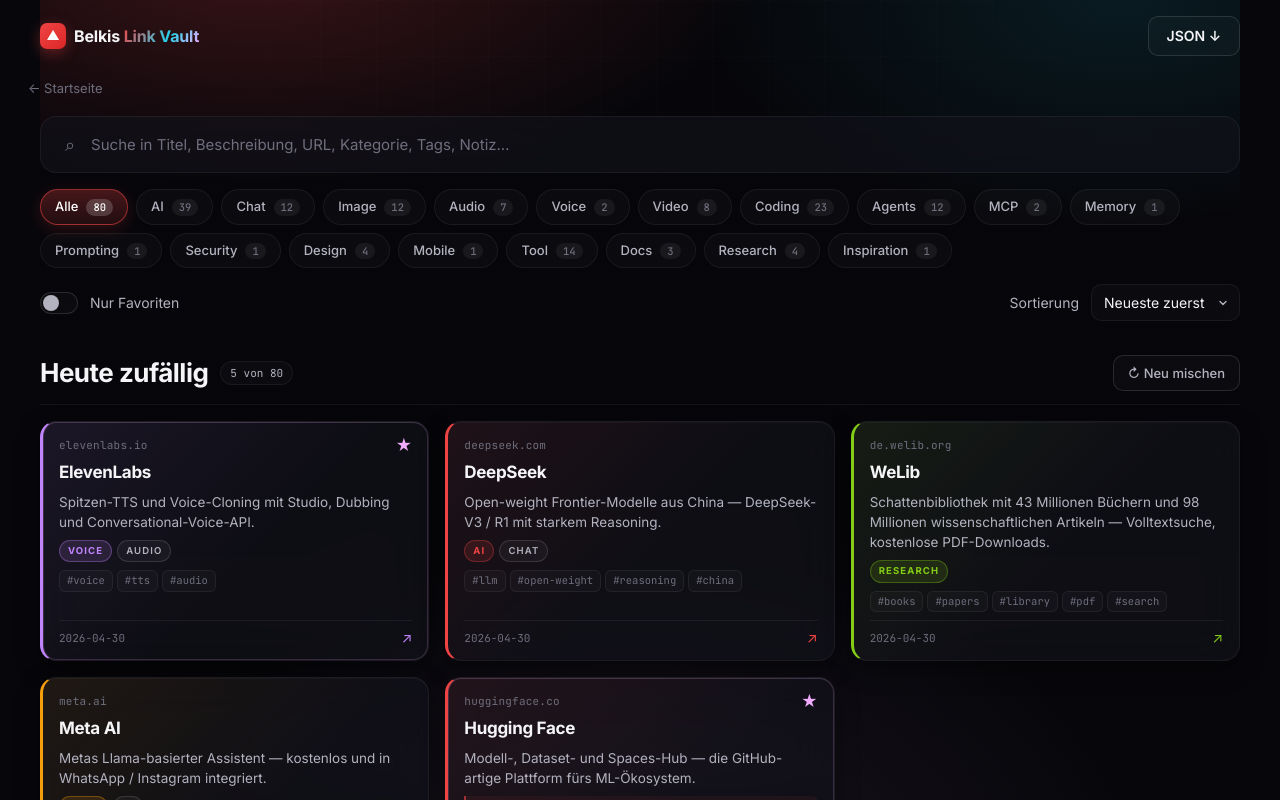
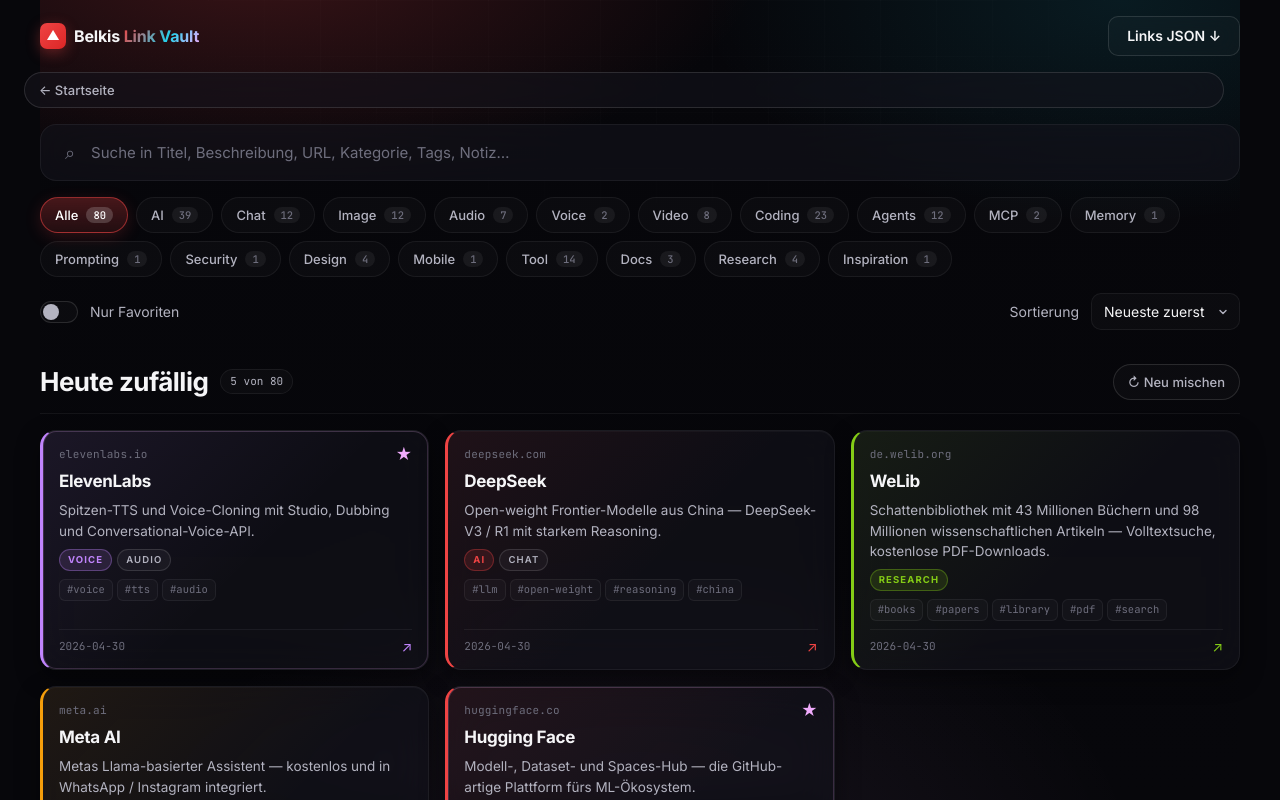
Before and after one commit to BEKO2210/link-vault, a React (Vite) app: page / in a window 1280 px wide. Both pictures are taken after a click on the button 218 px from the left and 643 px from the top of the page. Shown: the top 800 px of the page. Built offline with nearby package versions, Linux system fonts and the light colour scheme.

Commit message:
feat(export): make JSON button context-aware and unify all back-buttons

```diff
--- a/src/App.tsx
+++ b/src/App.tsx
@@ -241,30 +241,75 @@ export function App() {
     persistDrafts(drafts.filter((d) => d.id !== id))
   }
 
-  const exportAll = () => {
-    const blob = new Blob([JSON.stringify(allLinks, null, 2)], {
+  const activeWorkflow =
+    route.name === 'workflow' ? workflows.find((w) => w.id === route.id) : undefined
+  const activePrompt =
+    route.name === 'prompt' ? prompts.find((p) => p.id === route.id) : undefined
+
+  const downloadJson = (data: unknown, filename: string) => {
+    const blob = new Blob([JSON.stringify(data, null, 2)], {
       type: 'application/json',
     })
     const a = document.createElement('a')
     a.href = URL.createObjectURL(blob)
-    a.download = 'belkis-link-vault.json'
+    a.download = filename
     document.body.appendChild(a)
     a.click()
     a.remove()
     URL.revokeObjectURL(a.href)
   }
 
-  const activeWorkflow =
-    route.name === 'workflow' ? workflows.find((w) => w.id === route.id) : undefined
-  const activePrompt =
-    route.name === 'prompt' ? prompts.find((p) => p.id === route.id) : undefined
+  const exportCurrent = () => {
+    switch (route.name) {
+      case 'links':
+        return downloadJson(allLinks, 'belkis-links.json')
+      case 'workflows':
+        return downloadJson(workflows, 'belkis-workflows.json')
+      case 'workflow':
+        return activeWorkflow
+          ? downloadJson(activeWorkflow, `workflow-${activeWorkflow.id}.json`)
+          : undefined
+      case 'prompts':
+        return downloadJson(prompts, 'belkis-prompts.json')
+      case 'prompt':
+        return activePrompt
+          ? downloadJson(activePrompt, `prompt-${activePrompt.id}.json`)
+          : undefined
+      default:
+        return downloadJson(
+          { links: allLinks, workflows, prompts },
+          'belkis-vault.json',
+        )
+    }
+  }
+
+  const exportLabel = (() => {
+    switch (route.name) {
+      case 'links':
+        return 'Links JSON'
+      case 'workflows':
+        return 'Workflows JSON'
+      case 'workflow':
+        return 'Workflow JSON'
+      case 'prompts':
+        return 'Prompts JSON'
+      case 'prompt':
+        return 'Prompt JSON'
+      default:
+        return 'Alles JSON'
+    }
+  })()
 
   return (
     <div className="app">
       <div className="bg-gradient" aria-hidden="true" />
       <div className="bg-grid" aria-hidden="true" />
 
-      <Hero onExport={exportAll} compact={route.name !== 'home'} />
+      <Hero
+        onExport={exportCurrent}
+        exportLabel={exportLabel}
+        compact={route.name !== 'home'}
+      />
 
       {route.name === 'home' && (
         <>
@@ -284,7 +329,7 @@ export function App() {
         <>
           <button
             type="button"
-            className="back-link"
+            className="btn-back"
             onClick={() => navigate({ name: 'home' })}
           >
             ← Startseite
@@ -398,7 +443,7 @@ export function App() {
         <>
           <button
             type="button"
-            className="back-link"
+            className="btn-back"
             onClick={() => navigate({ name: 'home' })}
           >
             ← Startseite
@@ -440,7 +485,7 @@ export function App() {
               <p>Workflow nicht gefunden.</p>
               <button
                 type="button"
-                className="back-link"
+                className="btn-back"
                 onClick={() => navigate({ name: 'workflows' })}
               >
                 ← Zurück
@@ -454,7 +499,7 @@ export function App() {
         <>
           <button
             type="button"
-            className="back-link"
+            className="btn-back"
             onClick={() => navigate({ name: 'home' })}
           >
             ← Startseite
@@ -496,7 +541,7 @@ export function App() {
               <p>Prompt nicht gefunden.</p>
               <button
                 type="button"
-                className="back-link"
+                className="btn-back"
                 onClick={() => navigate({ name: 'prompts' })}
               >
                 ← Zurück
--- a/src/components/Hero.tsx
+++ b/src/components/Hero.tsx
@@ -1,9 +1,10 @@
 interface HeroProps {
   onExport: () => void
+  exportLabel?: string
   compact?: boolean
 }
 
-export function Hero({ onExport, compact = false }: HeroProps) {
+export function Hero({ onExport, exportLabel = 'JSON', compact = false }: HeroProps) {
   if (compact) {
     return (
       <header className="hero hero--compact">
@@ -13,8 +14,13 @@ export function Hero({ onExport, compact = false }: HeroProps) {
             Belkis <span className="hero__title-grad">Link Vault</span>
           </span>
         </a>
-        <button className="btn btn--ghost btn--sm" onClick={onExport} type="button">
-          JSON ↓
+        <button
+          className="btn btn--ghost btn--sm"
+          onClick={onExport}
+          type="button"
+          title={`${exportLabel} herunterladen`}
+        >
+          {exportLabel} ↓
         </button>
       </header>
     )
--- a/src/components/PromptDetail.tsx
+++ b/src/components/PromptDetail.tsx
@@ -49,7 +49,7 @@ export function PromptDetail({ prompt, onBack }: PromptDetailProps) {
 
   return (
     <article className="wf-detail prompt-detail" style={style}>
-      <button type="button" className="wf-back" onClick={onBack}>
+      <button type="button" className="btn-back" onClick={onBack}>
         ← Zurück zu Prompts
       </button>
 
--- a/src/components/WorkflowDetail.tsx
+++ b/src/components/WorkflowDetail.tsx
@@ -29,7 +29,7 @@ export function WorkflowDetail({ workflow, onBack }: WorkflowDetailProps) {
 
   return (
     <article className="wf-detail" style={style}>
-      <button type="button" className="wf-back" onClick={onBack}>
+      <button type="button" className="btn-back" onClick={onBack}>
         ← Zurück zu Workflows
       </button>
 
--- a/src/styles.css
+++ b/src/styles.css
@@ -108,9 +108,14 @@ button {
 }
 
 :focus-visible {
-  outline: 2px solid var(--acc-violet);
+  outline: 2px solid var(--cat-color, var(--acc-violet));
   outline-offset: 3px;
   border-radius: 4px;
+}
+
+button {
+  font-family: inherit;
+  -webkit-tap-highlight-color: transparent;
 }
 
 /* App shell */
@@ -265,27 +270,45 @@ button {
 }
 
 .btn--sm {
-  padding: 8px 12px;
+  padding: 8px 14px;
   font-size: 12.5px;
-}
-
-.back-link {
+  min-height: 36px;
+  border-radius: 999px;
+}
+
+.btn-back {
   display: inline-flex;
   align-items: center;
   gap: 6px;
-  background: transparent;
-  border: 0;
-  color: var(--text-muted);
+  background: var(--bg-glass);
+  border: 1px solid var(--border-strong);
+  color: var(--text-secondary);
   font-size: 13px;
+  font-weight: 500;
   cursor: pointer;
-  padding: 8px 4px;
-  margin-bottom: var(--s-3);
+  padding: 8px 14px;
+  border-radius: 999px;
+  margin-bottom: var(--s-4);
   font-family: inherit;
-  transition: color 180ms;
-}
-
-.back-link:hover {
-  color: var(--text);
+  min-height: 36px;
+  -webkit-backdrop-filter: blur(20px);
+  backdrop-filter: blur(20px);
+  transition:
+    color 180ms,
+    border-color 180ms,
+    background 180ms,
+    transform 180ms;
+}
+
+.btn-back:hover {
+  color: var(--text);
+  border-color: var(--cat-color, var(--acc-violet));
+  background: var(--bg-glass-strong);
+  transform: translateX(-2px);
+}
+
+.btn-back:active {
+  transform: translateX(-2px) scale(0.98);
 }
 
 /* =========================================================================
@@ -557,13 +580,18 @@ button {
   background: var(--bg-elev);
   border: 1px solid var(--border-strong);
   color: var(--text-secondary);
-  border-radius: var(--r-1);
-  padding: 6px 12px;
-  font-size: 12px;
+  border-radius: 999px;
+  padding: 6px 14px;
+  font-size: 12.5px;
+  font-weight: 500;
   cursor: pointer;
   font-family: inherit;
-  min-height: 32px;
-  transition: color 180ms, border-color 180ms, background 180ms;
+  min-height: 36px;
+  transition: color 180ms, border-color 180ms, background 180ms, transform 180ms;
+}
+
+.prompt-body__copy:active {
+  transform: scale(0.96);
 }
 
 .prompt-body__copy:hover {
@@ -733,26 +761,7 @@ button {
   z-index: -1;
 }
 
-.wf-back {
-  display: inline-flex;
-  align-items: center;
-  gap: 6px;
-  background: var(--bg-elev);
-  border: 1px solid var(--border-strong);
-  color: var(--text-secondary);
-  border-radius: 999px;
-  padding: 6px 12px;
-  font-size: 12px;
-  cursor: pointer;
-  font-family: inherit;
-  margin-bottom: var(--s-4);
-  transition: color 180ms, border-color 180ms;
-}
-
-.wf-back:hover {
-  color: var(--text);
-  border-color: var(--cat-color);
-}
+/* Back-button shared with .btn-back above (kept for backward-compat selectors). */
 
 .wf-detail__head {
   margin-bottom: var(--s-5);
@@ -1165,8 +1174,15 @@ button {
   font-size: 13px;
   font-weight: 500;
   cursor: pointer;
-  transition: all 180ms;
+  transition: color 180ms, border-color 180ms, background 180ms, transform 180ms;
   font-family: inherit;
+  min-height: 36px;
+  display: inline-flex;
+  align-items: center;
+}
+
+.chip:active {
+  transform: scale(0.96);
 }
 
 .chip:hover {
@@ -1338,16 +1354,23 @@ button {
   font-weight: 500;
   cursor: pointer;
   padding: 8px 14px;
-  border-radius: var(--r-2);
+  border-radius: 999px;
   font-family: inherit;
   min-height: 36px;
-  transition: color 180ms, background 180ms, border-color 180ms;
+  display: inline-flex;
+  align-items: center;
+  gap: 6px;
+  transition: color 180ms, background 180ms, border-color 180ms, transform 180ms;
 }
 
 .discover__shuffle:hover {
   color: var(--text);
   border-color: var(--acc-violet);
   background: rgba(239, 68, 68, 0.08);
+}
+
+.discover__shuffle:active {
+  transform: scale(0.97);
 }
 
 .cat-tiles {
@@ -1632,23 +1655,27 @@ button {
 
 .card__remove {
   position: absolute;
-  top: 6px;
-  right: 6px;
+  top: 8px;
+  right: 8px;
   z-index: 3;
-  width: 28px;
-  height: 28px;
+  width: 32px;
+  height: 32px;
   border: 1px solid var(--border-strong);
-  background: rgba(0, 0, 0, 0.55);
+  background: rgba(0, 0, 0, 0.6);
   color: var(--text-secondary);
   border-radius: 50%;
   cursor: pointer;
-  font-size: 16px;
+  font-size: 18px;
   line-height: 1;
   display: flex;
   align-items: center;
   justify-content: center;
   font-family: inherit;
-  transition: color 180ms, background 180ms, border-color 180ms;
+  transition: color 180ms, background 180ms, border-color 180ms, transform 180ms;
+}
+
+.card__remove:active {
+  transform: scale(0.92);
 }
 
 .card__remove:hover {
```
